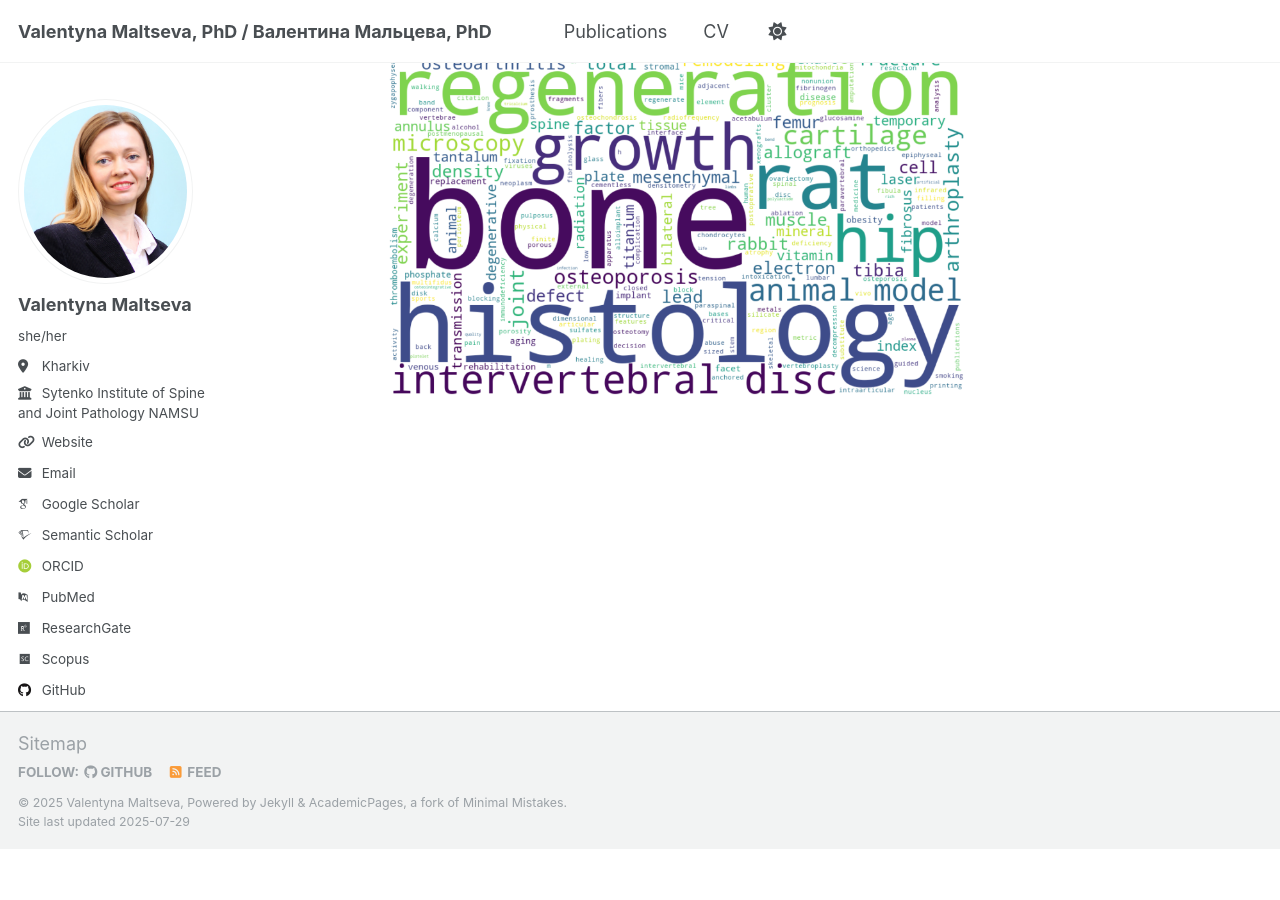
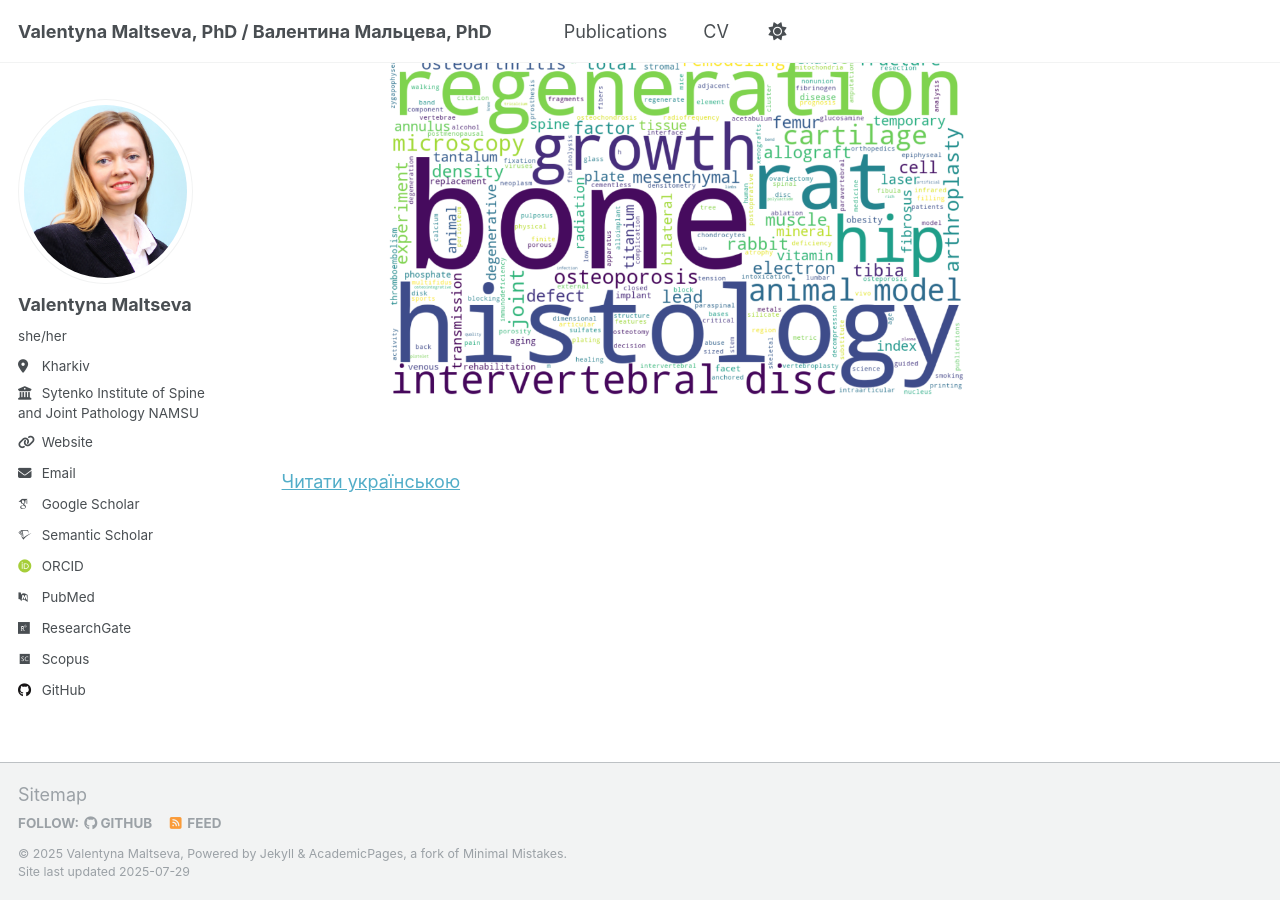
Before and after one commit to valentynamaltseva/valentynamaltseva.github.io, a Jekyll site: the page built from _pages/about.md, in a window 1280 px wide and 900 px high, scrolled down 816 px. Built offline with Jekyll 4.4.1, drawn with Linux system fonts in a browser that asks for light colours; some web fonts are replaced; before the commit the page ends 1666 px from its top, so only the background shows below that.

Commit message:
Update about.md

```diff
--- a/_pages/about.md
+++ b/_pages/about.md
@@ -22,6 +22,8 @@ I am always open to connecting with fellow researchers and practitioners. Feel f
 
 ![Cloud of My Research Keywords](/images/cloud_keywords.png)
 
+[Читати українською](/ua/)
+
 <p style="display:none;">
   Валентина Мальцева, Мальцева Валентина, В. Мальцева, Мальцева Валентина Євгенівна, Мальцева В.Є., Maltseva Valentyna
 </p>
```
